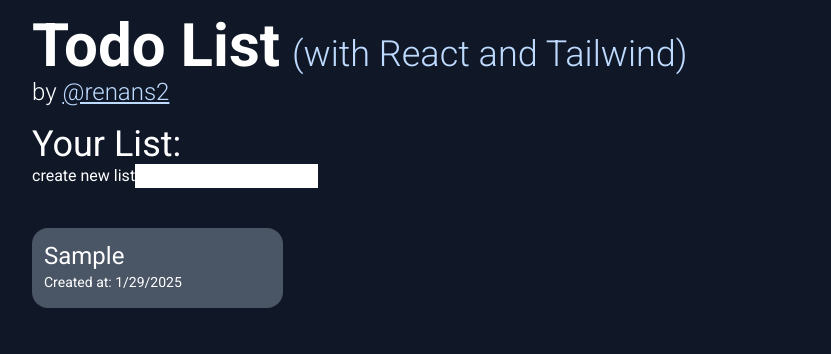
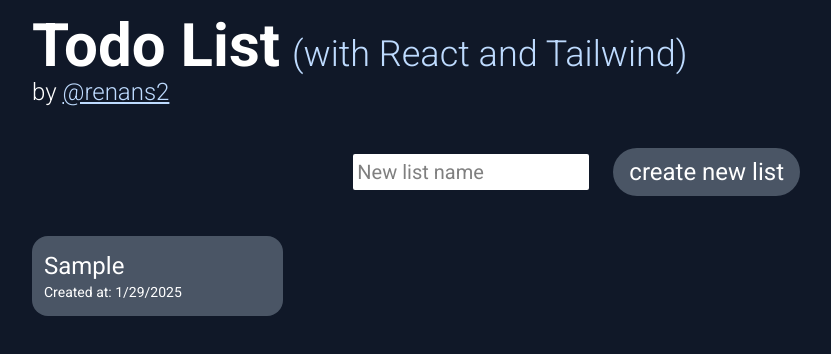
Before and after one commit to renans2/todo-list, a React (Vite) app: page / in a window 1280 px wide. Both pictures are taken after typing "Sample" into the empty fields and a click on the button "create new list". Shown: the top 354 px of the page, without its empty margins (224-1055 px from the left). Built offline with nearby package versions, Linux system fonts and the light colour scheme.

Commit message:
add new list

```diff
--- a/src/components/ListCard.jsx
+++ b/src/components/ListCard.jsx
@@ -2,9 +2,11 @@ import { Link } from 'react-router-dom';
 
 export default function ListCard({ list }){
     return(
-        <Link className='bg-gray-600 p-3 rounded-2xl h-20 text-2xl hover:bg-gray-400' to={`/${list.name}`}>
-            {list.name}
-            <p className='text-sm'>Created at: {list.created_at}</p>
+        <Link className='flex items-center bg-gray-600 p-3 rounded-2xl h-20 text-2xl hover:bg-gray-400' to={`/${list.name}`}>
+            <div className='flex-1'>
+                <h3>{list.name}</h3>
+                <p className='text-sm'>Created at: {list.created_at}</p>
+            </div>
         </Link>
     )
 }
--- a/src/components/ListsPanel.jsx
+++ b/src/components/ListsPanel.jsx
@@ -2,7 +2,7 @@ import ListCard from './ListCard';
 
 export default function ListsPanel({ lists }){
     return(
-        <div className='grid grid-cols-3 gap-2 mt-10'>
+        <div className='grid grid-cols-2 xl:grid-cols-3 gap-2 mt-10'>
             {lists.map((list, index) => <ListCard key={index}
                                                   list={list} />)}
         </div>
--- a/src/index.css
+++ b/src/index.css
@@ -3,6 +3,10 @@
 
 @theme{
     --font-roboto: "Roboto";
+}
+
+button{
+    cursor: pointer;
 }
 
 .task{ @apply bg-gray-800 flex justify-evenly items-center border-2 hover:border-gray-500 border-gray-700 rounded-3xl px-6 py-4 mb-2 }
--- a/src/pages/HomePage.jsx
+++ b/src/pages/HomePage.jsx
@@ -44,11 +44,13 @@ export default function HomePage(){
     }
 
     return(
-        <div>
-            <h1 className='mt-4 text-4xl'>Your List: </h1>
-            <button onClick={handleCreateNewList} >create new list</button>
-            <input className='bg-white text-black' type="text" id='input-list' />
-            <ListsPanel lists={lists} />
+        <div className='mt-10'>
+            <div className='flex justify-end items-center'>
+                <input placeholder='New list name' className='bg-white text-black p-1 rounded-xs text-xl' type="text" id='input-list' />
+                <button className='hover:bg-gray-400 bg-gray-600 ml-6 px-4 py-2 rounded-3xl text-2xl cursor-pointer' onClick={handleCreateNewList} >create new list</button>
+            </div>
+            {/* <h1 className='text-4xl'>Your Lists: </h1> */}
+            <ListsPanel lists={lists}/>
         </div>
     )
 }
```
